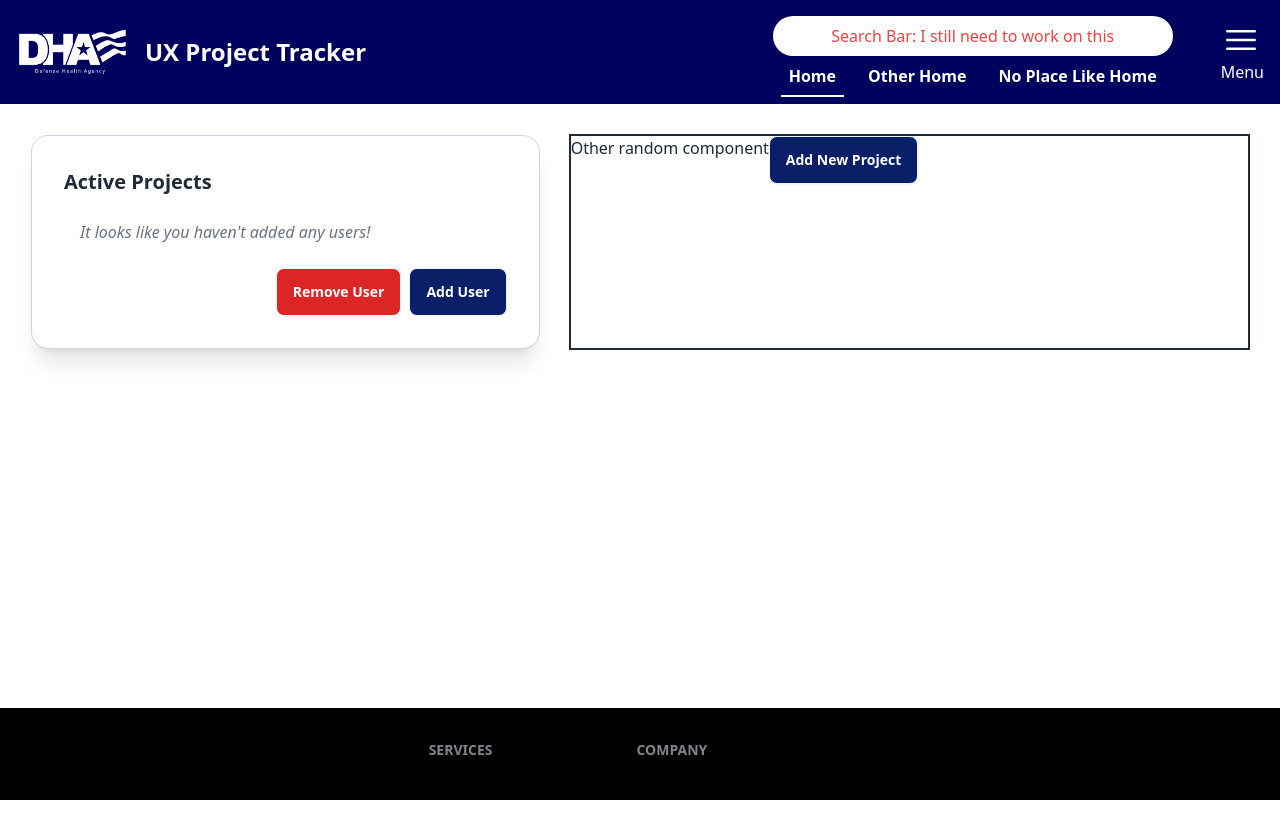
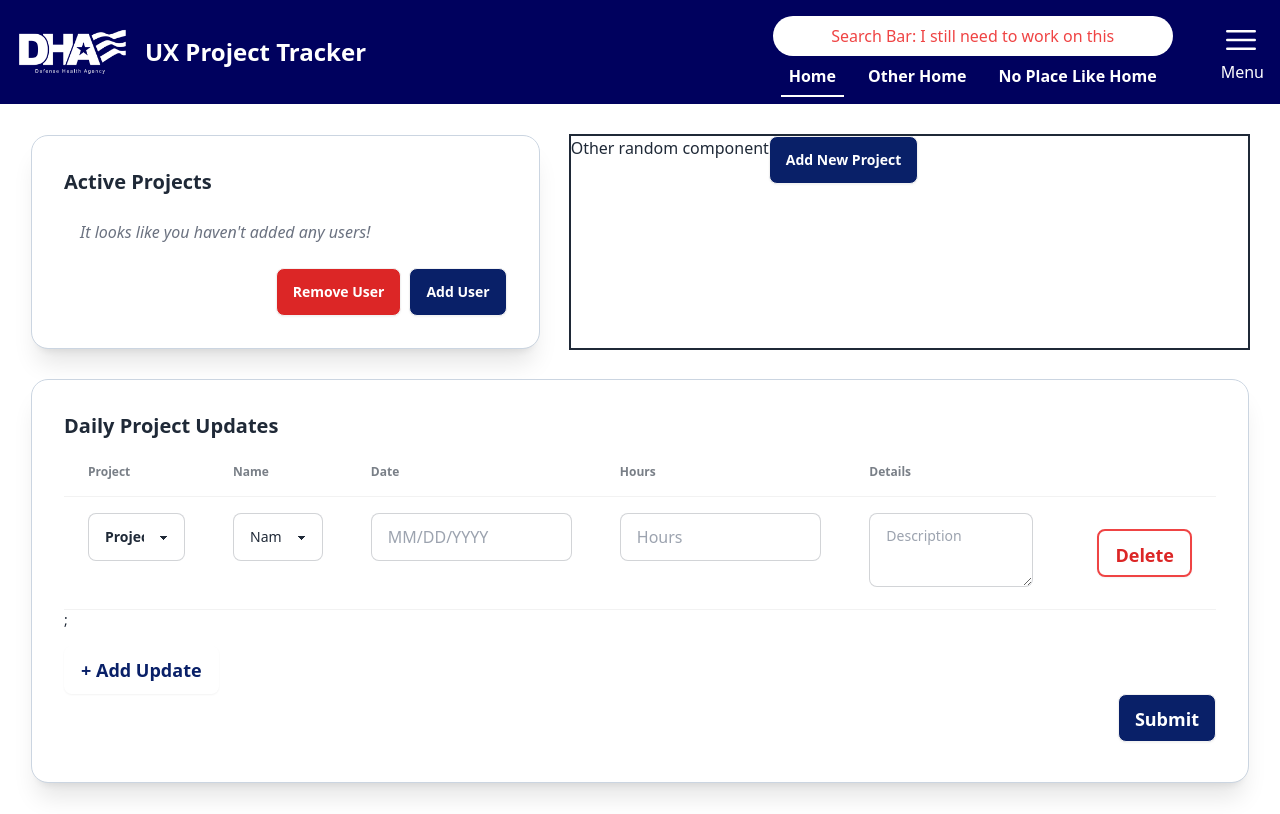
Before and after one commit to Samcob/UXProjectTracker, a React (Vite) app: page / in a window 1280 px wide. Built offline with nearby package versions, Linux system fonts and the light colour scheme.

Commit message:
Added Daily Project Updates V1
Added the Daily Project Updates V1. got it to execute but not performing properly. Still not updating the actual Updates array. Not using Zustand state, using local component state for testing.

```diff
--- a/src/components/ProjectManagers/UpdateAdder.tsx
+++ b/src/components/ProjectManagers/UpdateAdder.tsx
@@ -0,0 +1,228 @@
+import { useState, useEffect } from 'react';
+import { useUserStore } from '../../store';
+import { /*Project, User,*/ Update } from '../../types/user';
+import { nanoid } from 'nanoid';
+
+const UpdateAdder = () => {
+  // const defaultUser = {
+  //   id: nanoid(),
+  //   name: '',
+  //   email: '',
+  //   projects: [],
+  // };
+
+  // const defaultProject = {
+  //   id: nanoid(),
+  //   projName: '',
+  //   projTicket: '',
+  //   projSprint: 0,
+  //   projUpdates: [],
+  //   projHistory: [],
+  // };
+
+  const defaultUpdate = {
+    id: nanoid(),
+    projName: '',
+    madeBy: '',
+    date: '',
+    hours: 0,
+    description: '',
+  };
+
+  const { userList, /*getProject,*/ addUpdate } = useUserStore();
+  // const [selectedUser, setSelectedUser] = useState<User>(defaultUser);
+  // const [selectedProject, setSelectedProject] = useState<Project>(defaultProject);
+  const [updates, setUpdates] = useState<Array<Update>>([defaultUpdate]);
+  //debugging const below
+  const [tempUserList, setTempUserList] = useState(userList);
+
+  useEffect(() => {
+    console.log(tempUserList);
+  }, [tempUserList]);
+  //TODO: try to find a way to reference the user.id instead of user.name
+  // const handleUserSelect = (e: React.ChangeEvent<HTMLSelectElement>) => {
+  //   if (e.target.value != '') {
+  //     const user = userList.find((user) => user.name === e.target.value);
+  //     if (user != undefined) {
+  //       setSelectedUser(user);
+  //     } else {
+  //       alert('Invalid user');
+  //     }
+  //   } else {
+  //     alert('Invalid user.');
+  //   }
+  // };
+
+  //TODO: try to find a way to reference the project.id instead of project.name
+  //TODO: Do I need to grab the ACTUAL User and project objects, or should I
+  //just pass strings and handle the grabbing in store?
+  // const handleProjectSelect = (e: React.ChangeEvent<HTMLSelectElement>) => {
+  //   if (e.target.value != '') {
+  //     const project = getProject(e.target.value);
+  //     if (project != undefined) {
+  //       setSelectedProject(project);
+  //     } else {
+  //       alert('Invalid project');
+  //     }
+  //   } else {
+  //     alert('Invalid project.');
+  //   }
+  // };
+
+  const handleUpdateChange = <K extends keyof Update>(
+    index: number,
+    field: K,
+    value: Update[K]
+  ) => {
+    const newUpdates = updates;
+    newUpdates[index][field] = value;
+    setUpdates(newUpdates);
+  };
+
+  const handleAddUpdate = () => {
+    // if (updates.length < 3) {
+    const newUpdate = {
+      id: nanoid(),
+      projName: '',
+      madeBy: '',
+      date: '',
+      hours: 0,
+      description: '',
+    };
+    setUpdates([...updates, newUpdate]);
+    // }
+  };
+
+  const handleRemoveUpdate = (index: number) => {
+    const newUpdates = [...updates];
+    newUpdates.splice(index, 1);
+    setUpdates(newUpdates);
+  };
+  //running but not adding to updates list
+  const handleSubmit = (e: React.FormEvent) => {
+    e.preventDefault();
+
+    updates.map((update) => {
+      const userIndex = userList.findIndex((user) => user.name === update.madeBy);
+      const projIndex = userList[userIndex].projects.findIndex(
+        (project) => project.projName === update.projName
+      );
+      const newUserList = [...tempUserList];
+      [...newUserList[userIndex].projects[projIndex].projUpdates, [updates]];
+      setTempUserList(newUserList);
+    });
+    // addUpdate(updates);
+  };
+
+  return (
+    <div className="card mt-8 w-full bg-white shadow-xl outline outline-1 outline-slate-300">
+      <div className="card-body">
+        <h2 className="card-title">Daily Project Updates</h2>
+        <form onSubmit={handleSubmit}>
+          <table className="table table-lg">
+            <thead>
+              <tr>
+                <th className="">Project</th>
+                <th className="">Name</th>
+                <th className="">Date</th>
+                <th className="">Hours</th>
+                <th className="">Details</th>
+              </tr>
+            </thead>
+            <tbody>
+              {updates.map((update, index) => (
+                <tr className="">
+                  <th className="align-top">
+                    <select
+                      id="userSelect"
+                      onChange={(e) => handleUpdateChange(index, 'projName', e.target.value)}
+                      className="select select-bordered w-full max-w-xs"
+                    >
+                      <option disabled selected>
+                        Project:
+                      </option>
+                      {userList.map((user) =>
+                        user.projects.map((project) => <option>{project.projName}</option>)
+                      )}
+                    </select>
+                  </th>
+                  <td className="align-top">
+                    <select
+                      id="userSelect"
+                      onChange={(e) => handleUpdateChange(index, 'madeBy', e.target.value)}
+                      className="select select-bordered w-full max-w-xs"
+                    >
+                      <option disabled selected>
+                        Name:
+                      </option>
+                      {userList.map((user) => (
+                        <option>{user.name}</option>
+                      ))}
+                    </select>
+                  </td>
+                  <td className="align-top">
+                    {/* TODO: Adding value={update.date} disallows input field changing when typing */}
+                    <input
+                      type="text"
+                      // value={update.date}
+                      placeholder="MM/DD/YYYY"
+                      onChange={(e) => handleUpdateChange(index, 'date', e.target.value)}
+                      className="input input-bordered w-full max-w-xs"
+                    />
+                  </td>
+                  <td className="align-top">
+                    <input
+                      type="number"
+                      // value={update.hours}
+                      placeholder="Hours"
+                      onChange={(e) => handleUpdateChange(index, 'hours', +e.target.value)}
+                      className="input input-bordered w-full max-w-xs"
+                    />
+                  </td>
+                  <td className="align-top">
+                    <textarea
+                      id="text"
+                      rows={2}
+                      placeholder="Description"
+                      onChange={(e) => handleUpdateChange(index, 'description', e.target.value)}
+                      className="textarea textarea-bordered w-full max-w-xs"
+                    />
+                  </td>
+                  <td className="align-middle">
+                    <button
+                      type="button"
+                      onClick={() => handleRemoveUpdate(index)}
+                      className="btn ml-4 border-2 border-red-500 bg-transparent px-4 py-2.5 text-lg text-red-600 hover:border-transparent hover:bg-red-600 hover:text-white"
+                    >
+                      Delete
+                    </button>
+                  </td>
+                </tr>
+              ))}
+              ;
+            </tbody>
+          </table>
+          <button
+            type="button"
+            className="hover:bg-gray-150 btn mt-4 border-transparent bg-transparent text-lg text-dha-blue hover:border-transparent"
+            onClick={handleAddUpdate}
+          >
+            + Add Update
+          </button>
+          <div className="card-actions justify-end">
+            <button
+              type="submit"
+              className="btn bg-dha-blue px-4 py-2.5 text-lg text-white hover:bg-dha-dark-blue-950"
+            >
+              Submit
+            </button>
+          </div>
+        </form>
+
+        <div className="card-actions justify-end"></div>
+      </div>
+    </div>
+  );
+};
+
+export default UpdateAdder;
--- a/src/pages/HomePage.tsx
+++ b/src/pages/HomePage.tsx
@@ -1,9 +1,10 @@
 import { useState } from 'react';
 
-import Footer from '../components/Footer/Footer';
+// import Footer from '../components/Footer/Footer';
 import AppBar from '../components/AppBar/AppBar';
 import ProjectAdder from '../components/ProjectManagers/ProjectAdder';
 import DisplayTable from '../components/Tables/DisplayTable';
+import UpdateAdder from '../components/ProjectManagers/UpdateAdder';
 
 const HomePage = () => {
   const [isOpen, setIsOpen] = useState(false);
@@ -20,7 +21,10 @@ const HomePage = () => {
             <ProjectAdder />
           </div>
         </div>
-        <Footer />
+        <div className="flex">
+          <UpdateAdder />
+        </div>
+        {/* <Footer /> */}
       </div>
     </>
   );
--- a/src/pages/ProjectPage.tsx
+++ b/src/pages/ProjectPage.tsx
@@ -17,12 +17,13 @@ const ProjectPage = () => {
   return (
     <>
       <AppBar isOpen={isOpen} setIsOpen={setIsOpen} />
-      {console.log(project)}
-      <div className="flex p-8">
-        <h1 className="text-lg font-bold text-red-600">{project.projName}</h1>
-        <br />
-        <br />
-        <h2> You are viewing the {project.projName} project page!!</h2>
+      <div className="inset-y-0  w-full flex-1">
+        <div className="flex h-full justify-center overflow-y-auto py-5">
+          <div className="flex-row">
+            <h1 className="text-xl font-bold text-black">{project.projName}</h1>
+            <h2> You are viewing the {project.projName} project page!!</h2>
+          </div>
+        </div>
       </div>
       <Footer />
     </>
--- a/src/store.tsx
+++ b/src/store.tsx
@@ -1,7 +1,7 @@
 import { create } from 'zustand';
 import { devtools, persist } from 'zustand/middleware';
 import { immer } from 'zustand/middleware/immer';
-import { User, Project } from '../src/types/user';
+import { User, Project, Update } from '../src/types/user';
 import { produce } from 'immer';
 
 type UserStore = {
@@ -12,8 +12,9 @@ type UserStore = {
   removeUser: (id: string) => void;
   isEmpty: () => boolean;
   addProject: (user: User, project: Project) => void;
+  getProject: (projName: string) => void;
   // removeProject: (projName: string) => void;
-  // addUpdates: (updates: []) => void;
+  addUpdate: (updates: Update[]) => void;
   // removeUpdate: (id: string) => void;
 };
 
@@ -53,13 +54,20 @@ export const useUserStore = create<UserStore>()(
       addProject: (user, project) => {
         const { userList } = get();
         const userIndex = userList.findIndex((relUser) => relUser.id === user.id);
-        set(produce((state: UserStore) => state.userList[userIndex].projects.push(project)));
-        // set((state) => ({
-        //   // userList: {...state.userList, userList[userIndex]: {...state.userList[userIndex].projects, project}}
-        //   userList: [...state.userList, selectedUser: [...state.userList[userIndex].projects, project]],
-
-        // }))
+        set(
+          produce((state: UserStore) => {
+            state.userList[userIndex].projects.push(project);
+          })
+        );
       },
+      getProject: (projName) => {
+        const { userList } = get();
+        const foundProject = userList.find((user) =>
+          user.projects.find((relProject) => relProject.projName === projName)
+        );
+        return foundProject;
+      },
+      addUpdate: (updates) => {},
     })),
     {
       name: 'user-list',
@@ -85,9 +93,7 @@ export const useUserStore = create<UserStore>()(
   // addProject: (projects: []) => {
 
   // },
-  // addUpdates: (updates: []) => {
 
-  // },
   // removeProject: (projName: string) => {
 
   // },
```
Also changed, not shown: src/types/user.ts (+7 -5 lines).
